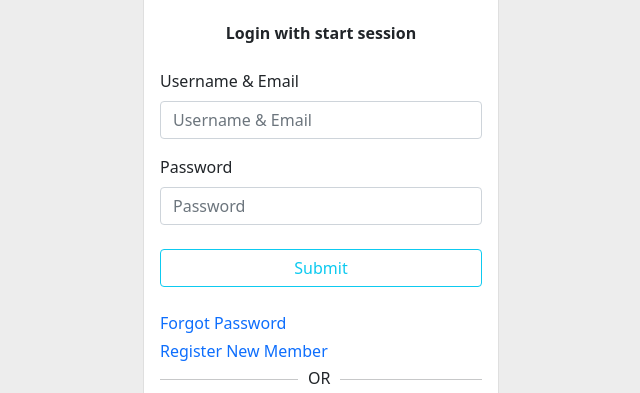
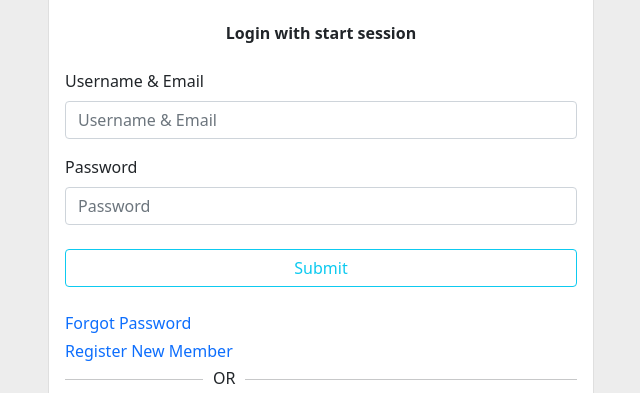
Before and after one commit to Brijesh648/login, a plain HTML site: page index.html in a window 1280 px wide. Shown: the part 158-551 px from the top of the page, without its empty margins (319-959 px from the left). Drawn offline with nearby package versions, Linux system fonts and the light colour scheme.

Commit message:
Update index.html

```diff
--- a/index.html
+++ b/index.html
@@ -45,7 +45,7 @@
     <div class="d-block d-md-none p-2 bg-primary text-light">d-inline</div>
     <div class="container">
         <div class="row justify-content-center login-box">
-            <div class="col-sm-4 col-12 col-md-4">
+            <div class="col-sm-4 col-12 col-md-6">
                 <div class="card" style="min-height: 470px">
                     <div class="card-header bg-info text-light">
                         <p class="h4 text-center"><b>Login Here</b></p>
```
